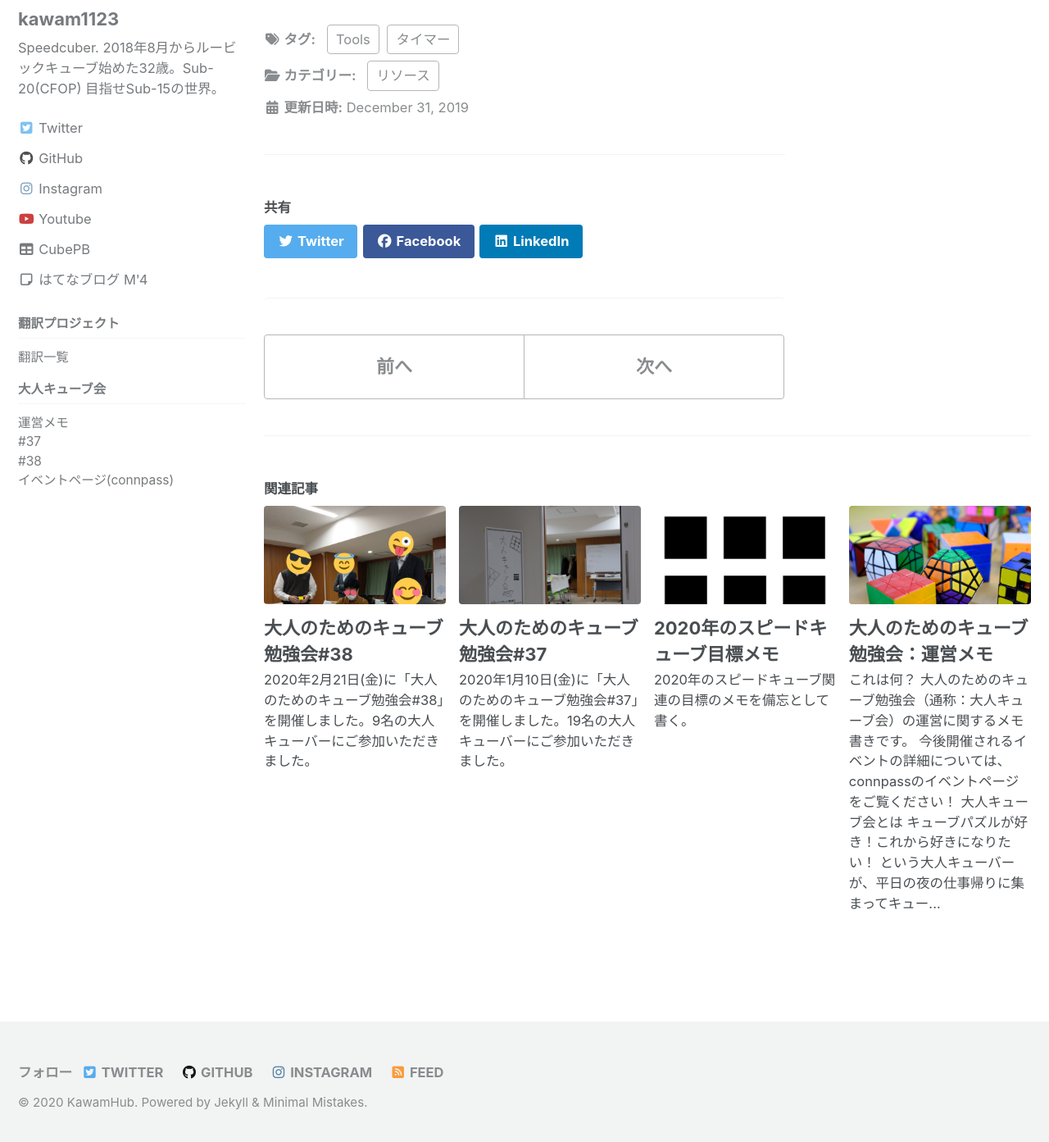
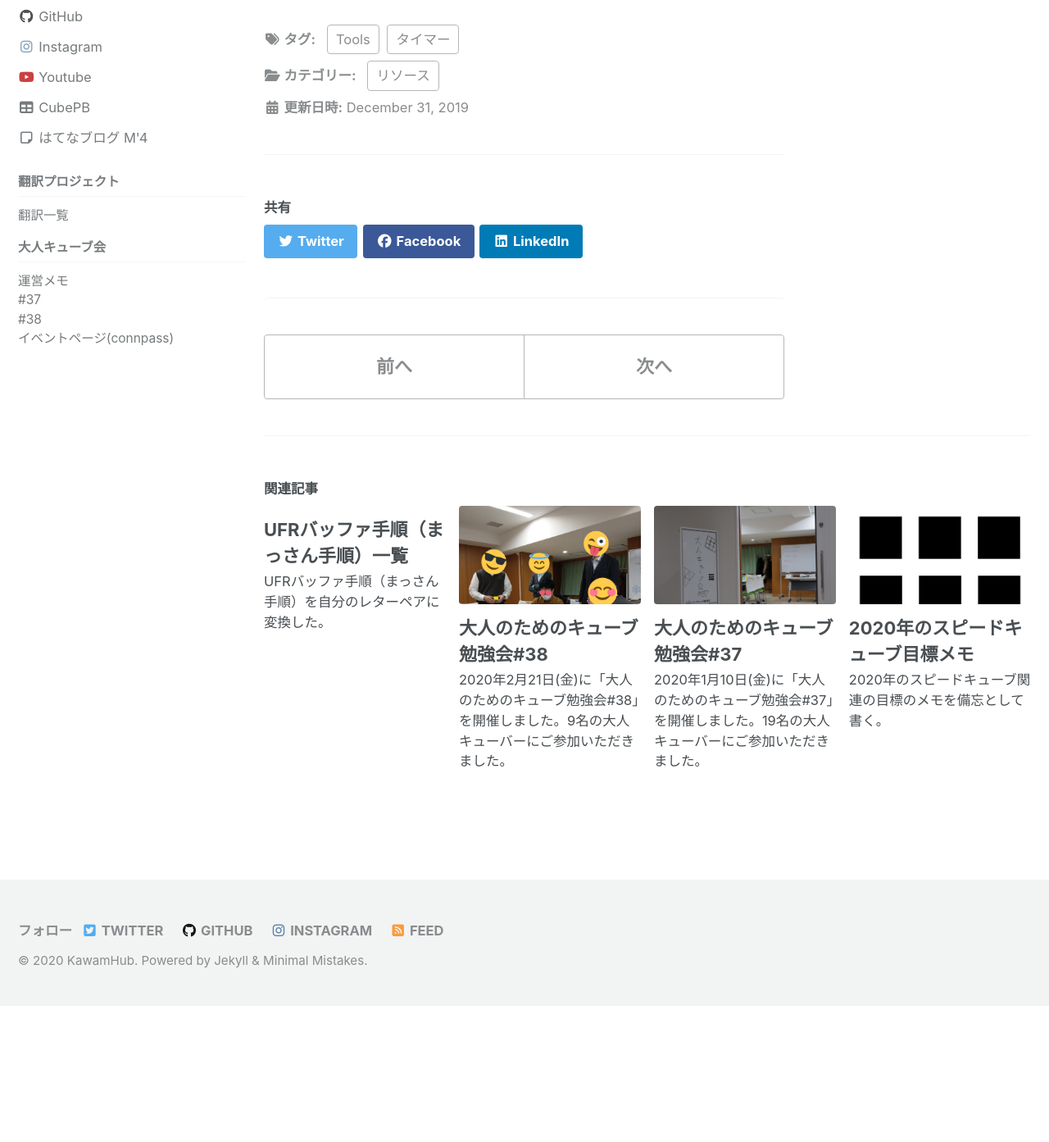
Before and after one commit to kawam1123/kawam1123.github.io, a Jekyll site: the page built from _posts/2019-12-31-usefultools.md, in a window 1280 px wide and 1400 px high, scrolled down 1881 px. Shown: the top 1393 px of the window at 82% size. Built offline with Jekyll 4.4.1, drawn with Linux system fonts in a browser that asks for light colours; cached includes are drawn as plain includes; nearby versions of some CDN libraries; some web fonts are replaced; after the commit the page ends 3108 px from its top, so only the background shows below that; some of the changed lines change nothing that is shown.

Commit message:
UFR buffer

```diff
--- /dev/null
+++ b/_posts/2020-02-22-UFRpractice.md
@@ -0,0 +1,44 @@
+---
+title: UFRバッファ手順（まっさん手順）一覧
+excerpt: UFRバッファ手順（まっさん手順）を自分のレターペアに変換した。
+description: UFRバッファ手順（まっさん手順）を自分のレターペアに変換した。
+date: 2020-02-23 14:20:00 +0900
+categories:
+  - blindfolded
+tags:
+  - blindfolded
+  - UFR
+layout: splash
+author_profile: false
+sidebar: false
+
+---
+# URF
+
+| 3rd \\ 2nd | い (UFL)                 | う (UBL)                     | え (UBR)               | か (FDR)                        | き (FDL)                 | く (FLU)                  | さ (LDF)                 | す (LBU)                        | し (LBD)                 | せ (LFU)                    | た (BDL)                 | ち (BDR)                | つ (BRU)                 | て (BLU)                  | ま (RBD)                | み (RDF)                    | め (RBU)                    | ら (DBR)                    | り (DBL)                   | る (DFL)                     | れ (DFR)                   |
+| ---------- | ------------------------ | ---------------------------- | ---------------------- | ------------------------------- | ------------------------ | ------------------------- | ------------------------ | ------------------------------- | ------------------------ | --------------------------- | ------------------------ | ----------------------- | ------------------------ | ------------------------- | ----------------------- | --------------------------- | --------------------------- | --------------------------- | -------------------------- | ---------------------------- | -------------------------- |
+| い (UFL)   |                          | [R' D' U, [U, R' D R]]       | [R F R', [R' D' R, U]] | [D', [U', R' D R]]              | [D, [U', R' D' R]]       |                           | [U', R' D R]             | [U' R, [U2, R D R']]            | [U2, [R D' R', U]]       |                             | [D, [U', R' D R]]        | [D', [U', R' D' R]]     | [R' D', [R' D R, U']]    | [U' R', [R' D' R, U']]    | [U2, [R D R', U]]       | [U', R' D' R]               | [U' R', [R' D' R, U2]]      | [R D' R', [U', R' D R]]     | [R' D' R, [D, R U' R']]    | [U' x', [D2, R U R']]        | [U', R' D U' R D' R']      |
+| う (UBL)   | [R' U' D', [R' D R, U']] |                              | [Lw', [R' D2 R, U]]    | [U D, [R D R', U2]]             | [D' U, [R D' R', U2]]    | [Lw' U' D', [R D R', U2]] | [U2, R' D R]             |                                 | [U, [R D' R', U2]]       | [Lw D R', [F2, R D' R' D']] | [U D', [R D R', U2]]     | [U D, [R D' R', U2]]    | [R' U' D, [R D R', U2]]  |                           | [U, [R D R', U2]]       | [U2, R' D' R]               | [R' U D R, [D', R U' R']]   | [R D' R', [U2, R' D R]]     | [R' U D R', [R' D R , U]]  | [R D R' U' D, [U2, R D' R']] | [R2, [R2 D R2 D' R2, U]]   |
+| え (UBR)   | [Lw D, [U, R' D' R]]     | [Lw', [U, R' D2 R]]          |                        | [D', [U, R' D R]]               | [D, [U, R' D' R]]        | [R, [R D R', U2]]         | [U, R' D R]              | [R, [R D R', U]]                | [R D' R', U']            | [R', [U', R' D' R]]         | [D, [U, R' D R]]         | [D, [R D' R', U']]      |                          | [R', [U2, R' D' R]]       | [R D R', U']            | [U, R' D' R]                |                             | [R D' R' U R' D R, U']      | [x', [U2, R' D' R]]        | [x', [R U R', D2]]           | [U, R' D R U' R D' R']     |
+| か (FDR)   | [D', [R' D R, U']]       | [D U', [R D R', U2]]         | [D', [R' D R, U]]      |                                 | [F, [D, R U' R']]        | [R', [R D' R' D, F2]]     | [U, [D, R U' R']]        | [R U' R' F R U R' U' R' F' R U] | [U R U', [R D' R', U']]  | [R, [F, R' U R U']]         | [U D2, [R U' R', D2]]    | [D R D', [R' U' R, D2]] | [D' R' U, [D, R U' R']]  | [U' R' U', [R D R', U']]  | [U, [D', R U' R']]      |                             | [U' R' U', [R D R', U2]]    | [U R D', [R' D R, U']]      | [z, [D, R U2 R']]          | [R, [F2, R' U R U']]         |                            |
+| き (FDL)   | [D, [R' D' R, U']]       | [D' U', [R D' R', U2]]       | [D, [R' D' R, U]]      | [F, [R U' R', D]]               |                          | [R U, [R' D R, U2]]       |                          | [R U, [R' D R, U]]              | [D2, [R U R', D']]       | [D R' U', [D', R U R']]     | [D' R D, [R' U' R, D2]]  | [D', [R U R', D2]]      | [R' F, [D, R U' R']]     | [D R', [R' U R, D]]       | [R D, [R' U' R, D]]     | [R U R', D]                 | [F' U, [U2, R' D' R]]       | [D R, [U', R D' R']]        | [D R D, [R' D' R, U]]      |                              | [R U' R', [U2, R' D R]]    |
+| く (FLU)   |                          | [Lw' D' U, [R D R', U2]]     | [R, [U2, R D R']]      | [R', [F2, R D' R' D]]           | [R U', [R' D R, U2]]     |                           | [D R', [F2, R D' R' D]]  | [Lw' U, [R D' R', U2]]          | [D R U', [R' D R, U2]]   |                             | [D2 R', [F2, R D' R' D]] | [R U', [R' D' R, U2]]   | [R D' U', [R' D' R, U2]] | [R U R' D', [R' D R, U2]] | [Lw' U', [U2, R D R']]  | [D R U', [R' D' R, U2]]     | [R', [R2 D' R2 D R2, U']]   | [D R, [U2, R D' R']]        | [R, [U2, R D' R']]         | [R U D, [U2, R' D' R]]       | [D' R U D, [U2, R' D' R]]  |
+| さ (LDF)   | [R' D R, U']             | [R' D R, U2]                 | [R' D R, U]            | [U, [R U' R', D]]               |                          | [D R', [R D' R' D, F2]]   |                          | [U R', [U', R' D R]]            | [R' D R, [R U R', D]]    | [R' U', [D, R U R']]        | [U D, [D, R U' R']]      | [R' D R, [R U R', D']]  | [R' U, [D, R U' R']]     | [R' D, [D, R' U R]]       | [U D', [R U' R', D2]]   | [U R' D', [R U' R', D2]]    | [U R U', [R' D R, U2]]      | [U R, [R U' R', D]]         | [D R, [F2, R' U R U']]     |                              | [U D R D', [R' D R, U']]   |
+| し (LBD)   | [U', [R D' R', U']]      | [U', [R D' R', U2]]          | [U', R D' R']          | [U R U2, [R D' R', U]]          | [D, [R U R', D]]         | [D R U, [R' D R, U2]]     | [R' D R, [D, R U R']]    | [R D', [R D R', U]]             |                          | [U' R U', [D', R' U R]]     |                          | [D', [R U R', D']]      | [R, U' L U]              | [U2 R, [U, R D' R']]      | [R D, [R' U' R, D2]]    | [R U R', D2]                | [U R, [U2, R D' R']]        | [R D' R', [U, R' D R]]      |                            | [R D R' D, [D2, R U R']]     | [D2 R, [U', R D' R']]      |
+| す (LBU)   | [U' R, [R D R', U2]]     |                              | [R, [U, R D R']]       | [U' R' F R U R U' R' F' R U R'] | [R U, [U, R' D R]]       | [Lw' U', [R D' R', U2]]   | [U R', [R' D R, U']]     |                                 | [R D', [U, R D R']]      | [z, [R' D' R, U]]           | [U D R', [R' D R, U']]   | [R U, [U, R' D' R]]     | [F' L F, R']             |                           | [R D, [U, R D R']]      | [U R' U', [R D R', U']]     | [R, [U, R2 D R2 D' R2]]     | [D R, [U, R D' R']]         | [R, [U, R D' R']]          | [D' R, [U, R D' R']]         | [D2 R, [U, R D' R']]       |
+| せ (LFU)   |                          | [x' D, [F2, D' R D R']]      | [R', [R' D' R, U']]    | [R, [R' U R U', F]]             | [D R' U', [R U R', D']]  |                           | [R' U', [R U R', D]]     | [z, [U, R' D' R]]               | [U' R U', [R' U R, D']]  |                             | [x', [D, R U2 R']]       | [F, [R U R', D']]       | [R' F, [D, R U R']]      | [x', [D, R U' R']]        | [R' U', [U2, R' D' R]]  | [R' U', [R U R', D']]       | [R U' D' R', [R' U R, D]]   | [R U' R', [R' U R, D]]      | [U' D R' U, [D, R U' R']]  | [U' R' U, [D, R U' R']]      | [U' D' R' U, [D, R U' R']] |
+| た (BDL)   | [D, [R' D R, U']]        | [D' U', [R D R', U2]]        | [D, [R' D R, U]]       | [U, [R U' R', D2]]              | [D' R D', [R' U' R, D2]] | [D R' D, [F2, D' R D R']] | [U D, [R U' R', D]]      | [U D R', [U', R' D R]]          |                          | [x', [R U2 R', D]]          |                          | [U2, [L, U R' U']]      | [D R' U, [D, R U' R']]   | [R' D', [R' U R, D2]]     | [U', [R' U' R, D']]     | [U R' D', [R U' R', D']]    | [U' R' U', [R D' R', U2]]   | [U R, [R U' R', D2]]        |                            | [x', [R U2 R', D2]]          | [U' D' R', [U, R' D R]]    |
+| ち (BDR)   | [D', [R' D' R, U']]      | [D U', [R D' R', U2]]        | [D', [R' D' R, U]]     | [D R D, [R' U' R, D2]]          | [D, [R U R', D2]]        | [R U, [R' D' R, U2]]      | [R' D R, [D', R U R']]   | [R U, [R' D' R, U]]             | [D2, [R U R', D]]        | [F, [D', R U R']]           | [U', [R', U' L U]]       |                         | [R U', [R' U R, D]]      | [D' R', [R' U R, D]]      |                         | [R U R', D']                | [U' R, [R' D R D', B2]]     |                             | [R U' D', [R' U R, D2]]    | [D' R, [U', R D' R']]        | [D' R D, [R' D' R, U]]     |
+| つ (BRU)   | [R' D', [U', R' D R]]    | [R' U D, [R D R', U2]]       |                        | [D' R' U, [R U' R', D]]         | [R' F, [R U' R', D]]     | [R U D', [R' D' R, U2]]   | [R' U, [R U' R', D]]     | [R', F' L F]                    | [U' L U, R]              | [R' F, [R U R', D]]         | [D R' U, [R U' R', D]]   | [R U', [D, R' U R]]     |                          | [U' L' U, R]              | [U' R U, [R' U' R, D]]  | [R' U, [R U' R', D']]       |                             | [D R U', [D', R' U R]]      | [R U', [D', R' U R]]       | [D' R U', [D', R' U R]]      | [U R' U', [D', R U R']]    |
+| て (BLU)   | [U' R', [U', R' D' R]]   |                              | [R2, [D', R U2 R']]    | [U' R' U2, [R D R', U]]         | [D R', [D, R' U R]]      | [R U R' D', [U2, R' D R]] | [R' D, [R' U R, D]]      |                                 | [U2 R, [R D' R', U]]     | [x', [R U' R', D]]          | [R' D, [R' U R, D2]]     | [D' R', [D, R' U R]]    | [R, U' L' U]             |                           | [R' U, [R' D' R, U]]    | [R', [D, R' U R]]           | [U R, [U2, R D R']]         | [U R, [R U' R', D']]        | [U' D R', [U', R' D R]]    | [U' R', [U', R' D R]]        | [U' D' R', [U', R' D R]]   |
+| ま (RBD)   | [U', [R D R', U']]       | [U', [R D R', U2]]           | [U', R D R']           | [U, [R U' R', D']]              | [R D, [D, R' U' R]]      | [Lw' U', [R D R', U2]]    | [U D, [R U' R', D2]]     | [R D, [R D R', U]]              | [R D', [R' U' R, D2]]    | [R' U', [R' D' R, U2]]      | [U', [D', R' U' R]]      |                         | [U' R U, [D, R' U' R]]   | [R' U, [U, R' D' R]]      |                         | [R D', [U, R' D R]]         | [U R U', [R' D' R, U2]]     |                             | [U' R', [U, R' D2 R]]      | [U' R', [U, R' D R]]         | [D' R, [F2, R' U R U']]    |
+| み (RDF)   | [R' D' R, U']            | [R' D' R, U2]                | [R' D' R, U]           |                                 | [D, R U R']              | [D R U, [R' D' R, U2]]    | [U R' D, [R U' R', D2]]  | [U R' U2, [R D R', U]]          | [D2, R U R']             | [R' U', [D', R U R']]       | [U R' D2, [R U' R', D]]  | [D', R U R']            | [R' U, [D', R U' R']]    | [R', [R' U R, D]]         | [R D', [R' D R, U]]     |                             | [U' R' U' D, [R D' R', U2]] | [R, [R' D R U' R D' R', U]] | [R, [U', R D' R']]         | [R D, [R' D' R, U]]          |                            |
+| め (RBU)   | [U' R', [U2, R' D' R]]   | [R' U' D' R', [U', R' D R]]  |                        | [U' R' U, [R D R', U2]]         | [F' U, [R' D' R, U2]]    | [R', [U', R2 D' R2 D R2]] | [U R U, [R' D R, U2]]    | [R, [R2 D R2 D' R2, U]]         | [U R, [R D' R', U2]]     | [R U' D' R', [D, R' U R]]   | [U' R' U, [R D' R', U2]] | [U' R, [B2, R' D R D']] |                          | [U R, [R D R', U2]]       | [U R U, [R' D' R, U2]]  | [U' R' U' D, [U2, R D' R']] |                             | [F', [R D R', U2]]          | [U' D R', [U2, R' D R]]    | [U' R', [U2, R' D R]]        | [U R', [R D' R' D, F2]]    |
+| ら (DBR)   | [R D' R', [R' D R, U']]  | [D' R2, [U, R2 D R2 D' R2]]  | [U', R D' R' U R' D R] | [U R' D', [U', R' D R]]         | [D R, [R D' R', U2]]     | [D R, [R D' R', U2]]      | [U R, [D, R U' R']]      | [D R, [R D' R', U]]             | [R D' R', [R' D R, U]]   | [R U' R', [D, R' U R]]      | [U R, [D2, R U' R']]     |                         | [D R U', [R' U R, D']]   | [U R, [D', R U' R']]      |                         | [R, [U, R' D R U' R D' R']] | [F', [U2, R D R']]          |                             | [R U' R', [D', R' U R]]    | [R U' R', [D2, R' U R]]      | [F' R U', [R' D' R, U2]]   |
+| り (DBL)   | [R' D' R, [R U' R', D]]  | [R' U D R', [U , R' D R]]    | [x', [R' D' R, U2]]    | [z, [R U2 R', D]]               | [D R D, [U, R' D' R]]    | [R, [R D' R', U2]]        | [D R, [R' U R U', F2]]   | [R, [R D' R', U]]               |                          | [U' D R' U, [R U' R', D]]   |                          | [R U' D, [R' U R, D2]]  | [R U', [R' U R, D']]     | [U' D R', [R' D R, U']]   | [R2 D2, [R U R', D]]    | [R, [R D' R', U']]          | [U' D R', [R' D R, U2]]     | [R U' R', [R' U R, D']]     |                            | [F2, Rw D Rw']               | [R U' R' U, [R D' R', U2]] |
+| る (DFL)   | [U' x', [R U R', D2]]    | [R D R' U' D, [R D' R', U2]] | [x', [D2, R U R']]     | [R, [R' U R U', F2]]            |                          | [R U D, [R' D' R, U2]]    |                          | [D' R, [R D' R', U]]            | [R D R' D, [R U R', D2]] | [U' R' U, [R U' R', D]]     | [x', [D2, R U2 R']]      | [D' R, [R D' R', U']]   | [D' R U', [R' U R, D']]  | [U' R', [R' D R, U']]     | [U' R', [R' D R, U]]    | [R D, [U, R' D' R]]         | [U' R', [R' D R, U2]]       | [R U' R', [R' U R, D2]]     | [Rw D Rw', F2]             |                              | [U D, [D' R D R', F2]]     |
+| れ (DFR)   | [R' D R U' R D' R', U']  | [R2, [U, R2 D R2 D' R2]]     | [R' D R U' R D' R', U] |                                 | [R U' R', [R' D R, U2]]  | [D' R U D, [R' D' R, U2]] | [U D R D', [U', R' D R]] | [D2 R, [R D' R', U]]            | [D2 R, [R D' R', U']]    | [U' D' R' U, [R U' R', D]]  | [U' D' R', [R' D R, U]]  | [D' R D, [U, R' D' R]]  | [U R' U', [R U R', D']]  | [U' D' R', [R' D R, U']]  | [D' R, [R' U R U', F2]] |                             | [U R', [F2, R D' R' D]]     | [F' R U', [U2, R' D' R]]    | [R U' R' U, [U2, R D' R']] | [U D, [F2, D' R D R']]       |                            |
+|            |                          |                              |                        |                                 |                          |                           |                          |                                 |                          |                             |                          |                         |                          |                           |                         |                             |                             |                             |                            |                              |                            |
+{: .thead-dark .sticky_table .table-striped .table-sm .table-bordered .table-hover .table-responsive text-nowrap}
+
+From:[まっさん手順 - Google Sheets](https://docs.google.com/spreadsheets/d/1mHlpvaKb9Emi1ach6vsMcQwBY4mNSJ0ncn5fnVOzojE/edit#gid=337645627)
--- a/assets/css/main.scss
+++ b/assets/css/main.scss
@@ -15,3 +15,29 @@
 section.page__content h3 {
     border-bottom: dotted 1px gray;
 }
+
+.sticky_table thead th {
+    /* 縦スクロール時に固定する */
+    position: -webkit-sticky;
+    position: sticky;
+    top: 0;
+    /* tbody内のセルより手前に表示する */
+    z-index: 1;
+}
+
+.sticky_table th:first-child {
+    /* 横スクロール時に固定する */
+    position: -webkit-sticky;
+    position: sticky;
+    left: 0;
+}
+
+.sticky_table thead th:first-child {
+    /* ヘッダー行内の他のセルより手前に表示する */
+    z-index: 2;
+}
+
+.sticky_table tbody td:first-child {
+    /* ヘッダー列内の他のセルより手前に表示する */
+    z-index: 2;
+}
```
